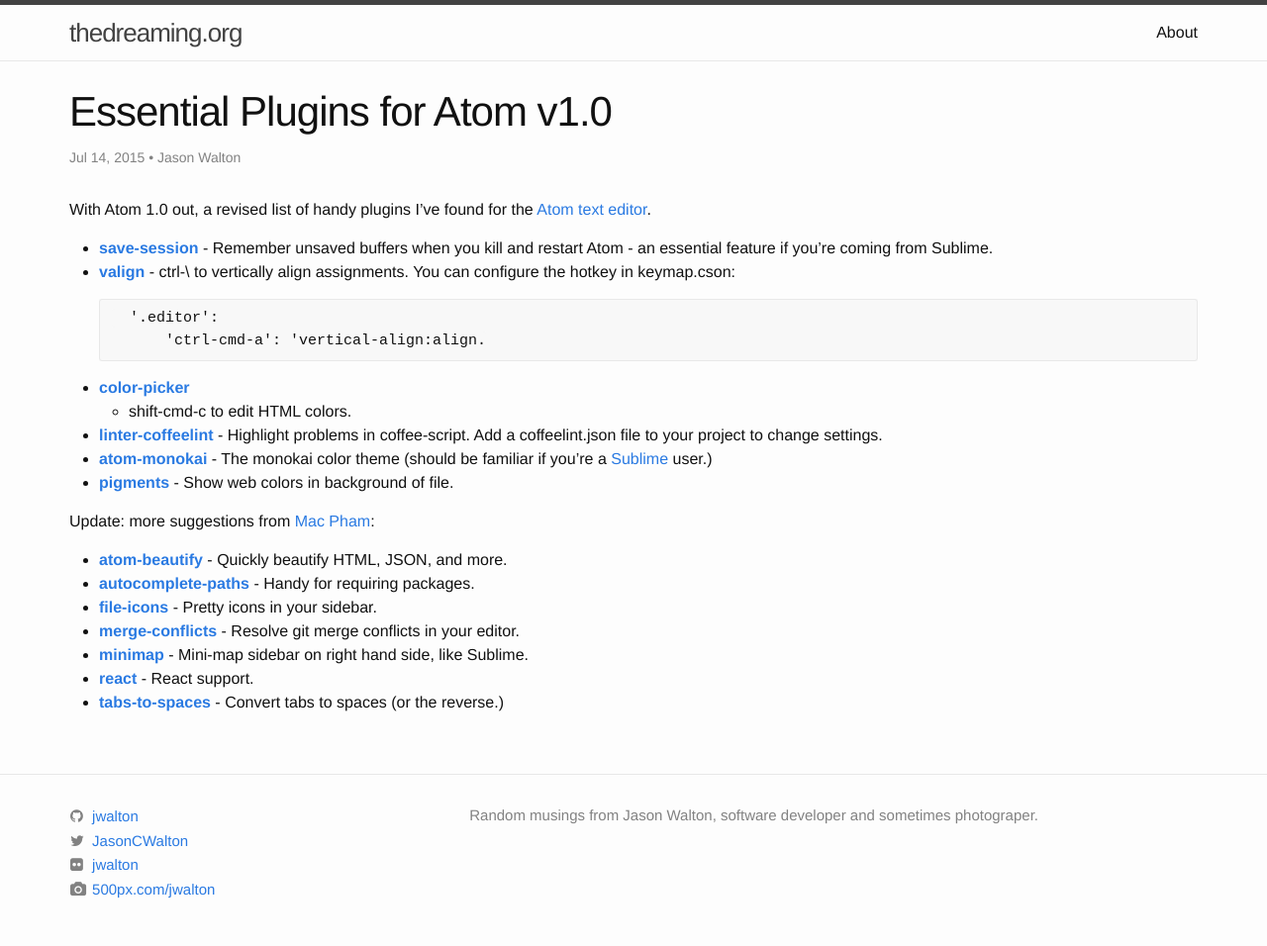
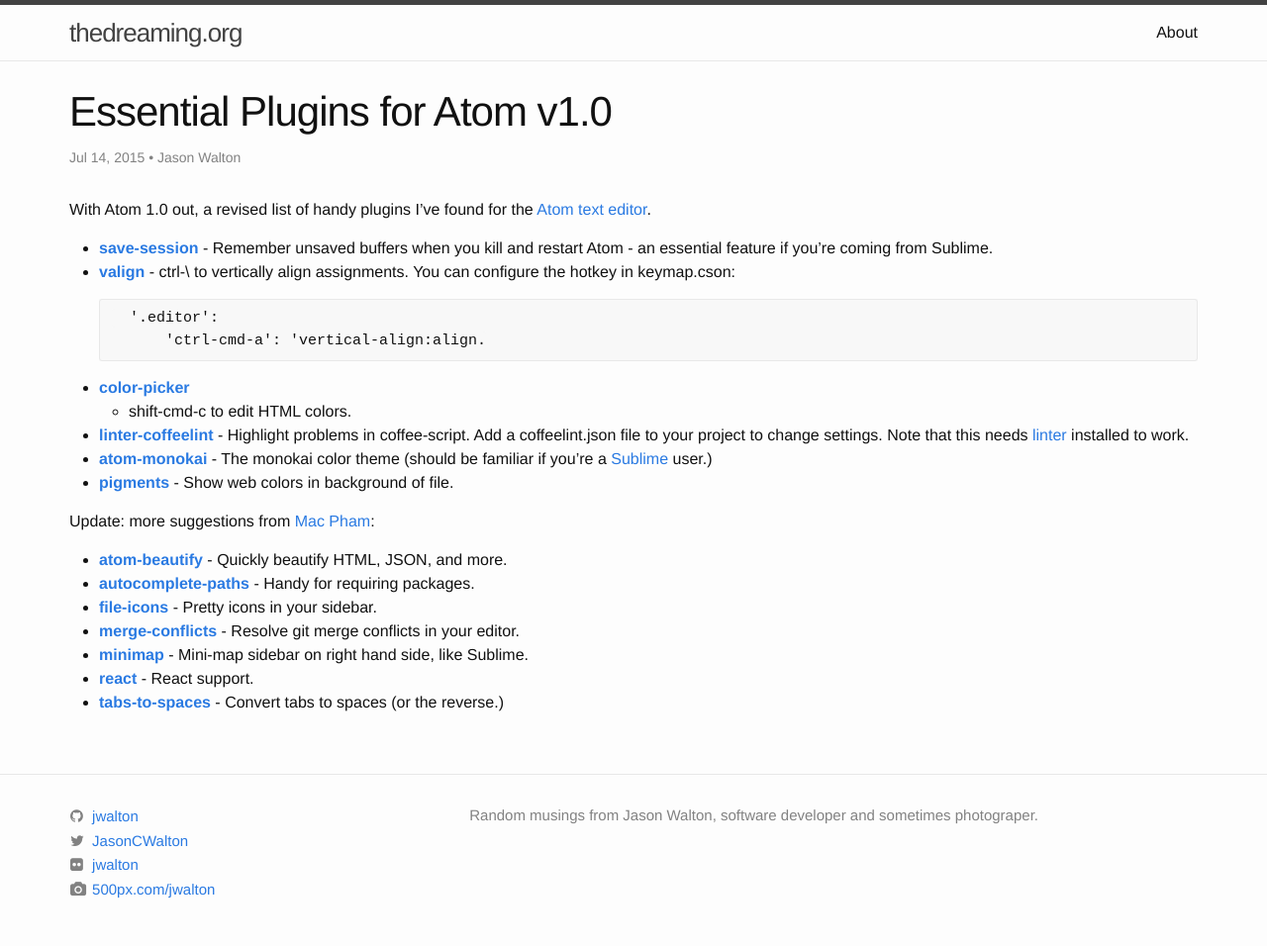
Before and after one commit to jwalton/thedreaming.org, a Jekyll site: the page built from _posts/2015-07-14-atom-plugins-2.md, in a window 1280 px wide. Shown: the whole page at 99% size. Built offline with Jekyll 4.4.1, drawn with Linux system fonts in a browser that asks for light colours; comment, search, counter and statistics services are not loaded.

Commit message:
Update 2015-07-14-atom-plugins-2.md

```diff
--- a/_posts/2015-07-14-atom-plugins-2.md
+++ b/_posts/2015-07-14-atom-plugins-2.md
@@ -19,7 +19,7 @@
 * **[color-picker](https://atom.io/packages/color-picker)**
   - shift-cmd-c to edit HTML colors.
 * **[linter-coffeelint](https://atom.io/packages/linter-coffeelint)** -
-  Highlight problems in coffee-script.  Add a coffeelint.json file to your project to change settings.
+  Highlight problems in coffee-script.  Add a coffeelint.json file to your project to change settings.  Note that this needs [linter](https://atom.io/packages/linter) installed to work.
 * **[atom-monokai](https://atom.io/packages/atom-monokai)** - The monokai color theme (should be familiar if you're a [Sublime](http://www.sublimetext.com/) user.)
 * **[pigments](https://atom.io/packages/pigments)** - Show web colors in background of file.
 
```
